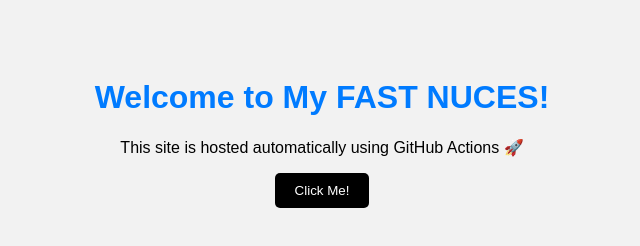
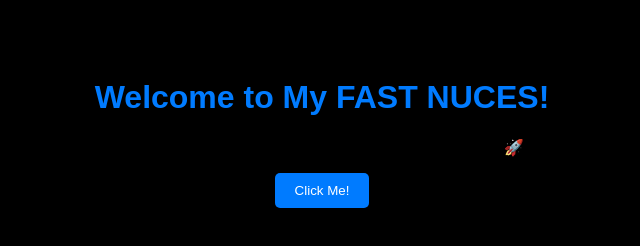
Before and after one commit to InsiyaFakhruddin/Git-action-Repo, a plain HTML site: page index.html in a window 1280 px wide. Shown: the whole page, without its empty margins (318-958 px from the left). Drawn offline with Linux system fonts and the light colour scheme.

Commit message:
Update style.css

```diff
--- a/style.css
+++ b/style.css
@@ -1,7 +1,7 @@
 body {
   font-family: Arial, sans-serif;
   text-align: center;
-  background-color: #f2f2f2;
+  background-color: #000000;
   padding: 50px;
 }
 
@@ -10,7 +10,7 @@ h1 {
 }
 
 button {
-  background-color: #000000;
+  background-color: #007bff;
   color: white;
   border: none;
   padding: 10px 20px;
```
